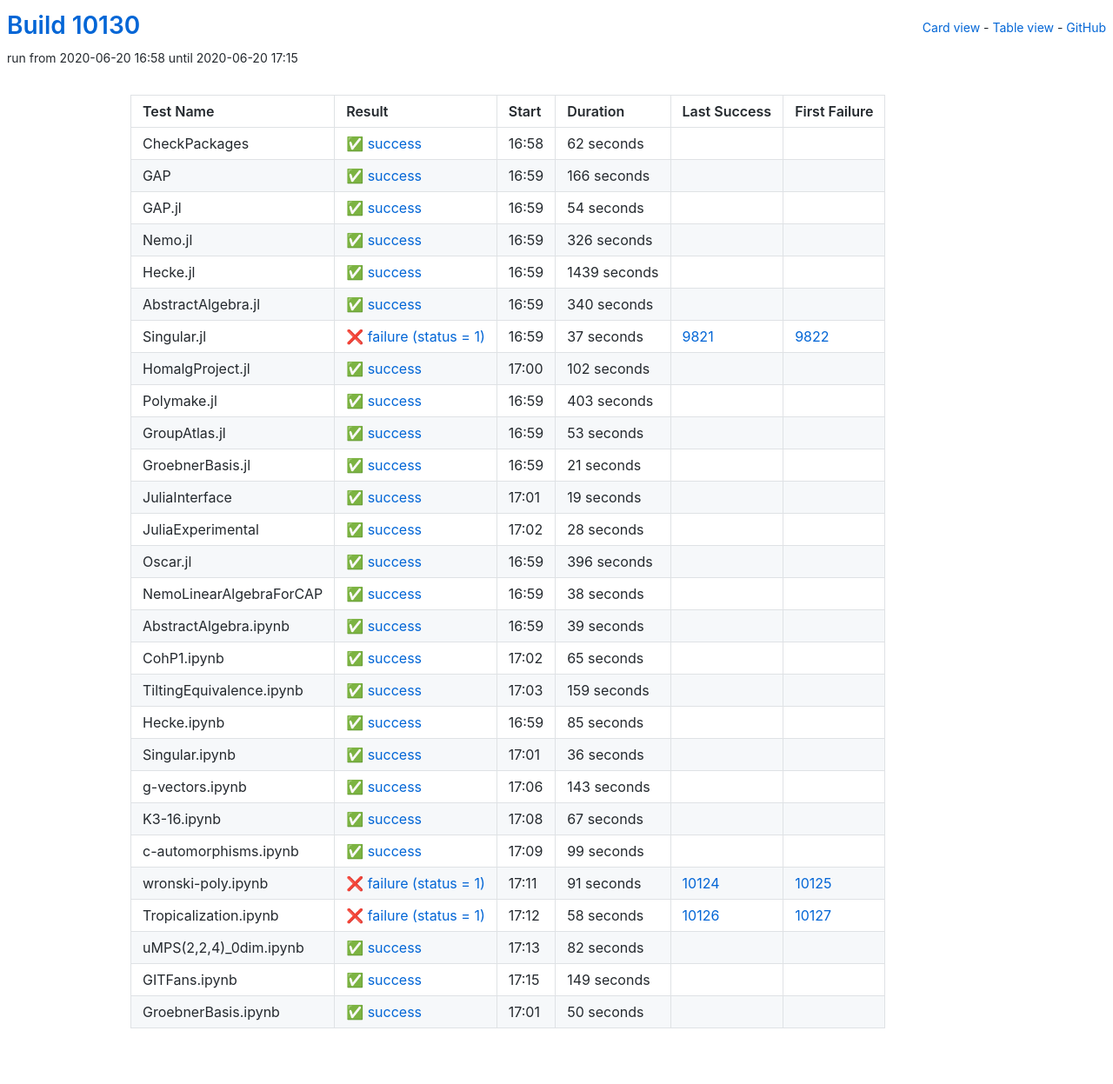
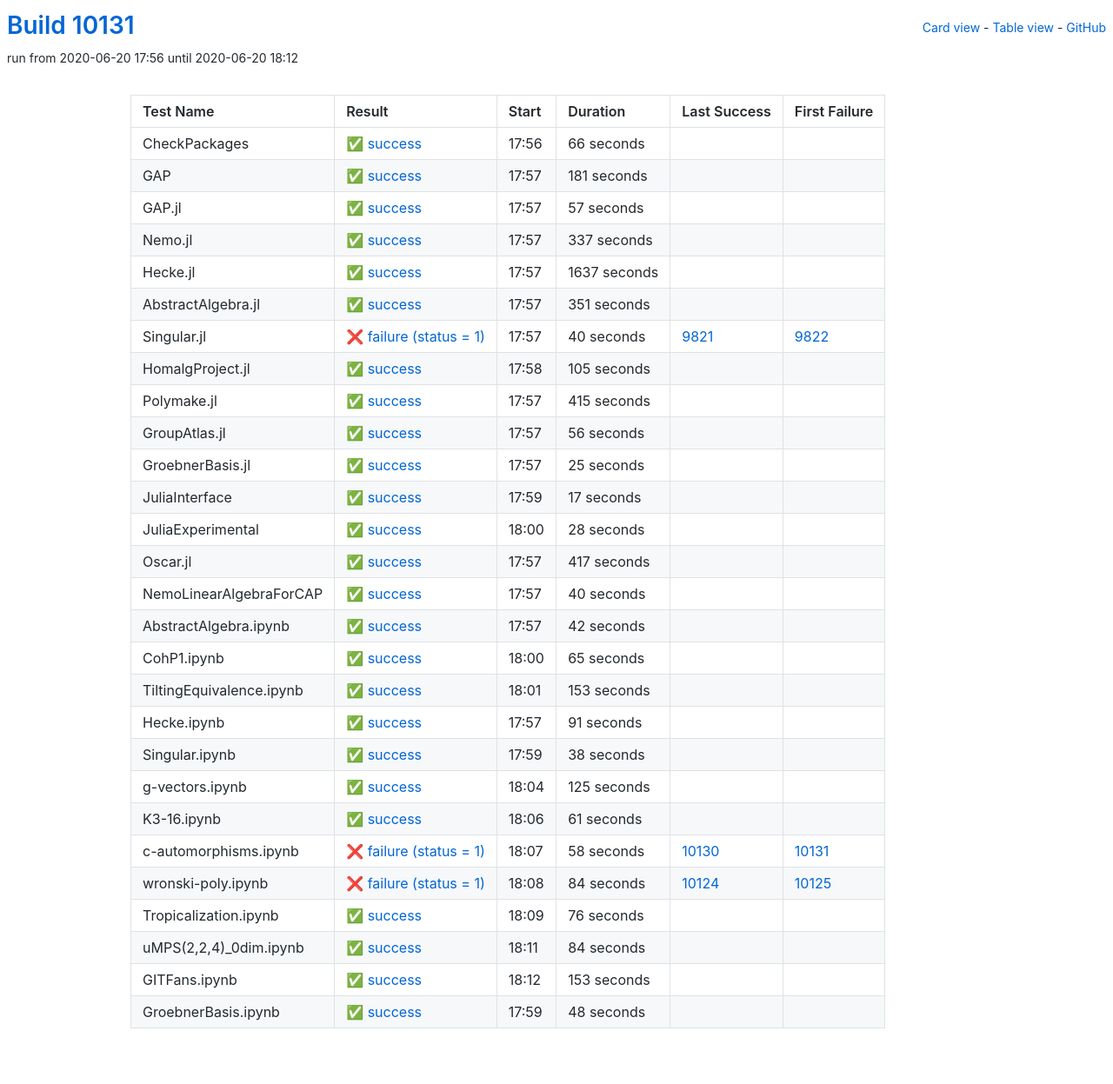
Before and after one commit to oscar-system/oscar-ci-status, a Jekyll site: the page built from table.html, in a window 1280 px wide. Shown: the whole page at 87% size. Built offline with Jekyll 4.4.1, drawn with Linux system fonts in a browser that asks for light colours.

Commit message:
Build #10131

```diff
--- a/_data/ci.yml
+++ b/_data/ci.yml
@@ -1,6 +1,6 @@
 ---
-build: 10130
-build_url: https://oscarci.mathematik.uni-kl.de/job/oscar/10130/
+build: 10131
+build_url: https://oscarci.mathematik.uni-kl.de/job/oscar/10131/
 job: oscar
 organization: oscar-system
 repo: oscar-ci-status
@@ -8,152 +8,152 @@ repourl: https://github.com/oscar-system/oscar-ci-status
 tests:
 - name: CheckPackages
   id: checkpackages
-  log: https://oscarci.mathematik.uni-kl.de/job/oscar/10130/artifact/logs/build-10130/CheckPackages.log
-  start: 2020-06-20 16:58
+  log: https://oscarci.mathematik.uni-kl.de/job/oscar/10131/artifact/logs/build-10131/CheckPackages.log
+  start: 2020-06-20 17:56
   success: true
   exitcode: 0
   status: success
-  duration: 62
+  duration: 66
   last_success: false
   last_success_url:
   first_failure: false
   first_failure_url:
 - name: GAP
   id: gap
-  log: https://oscarci.mathematik.uni-kl.de/job/oscar/10130/artifact/logs/build-10130/GAP.log
-  start: 2020-06-20 16:59
+  log: https://oscarci.mathematik.uni-kl.de/job/oscar/10131/artifact/logs/build-10131/GAP.log
+  start: 2020-06-20 17:57
   success: true
   exitcode: 0
   status: success
-  duration: 166
+  duration: 181
   last_success: false
   last_success_url:
   first_failure: false
   first_failure_url:
 - name: GAP.jl
   id: gap-jl
-  log: https://oscarci.mathematik.uni-kl.de/job/oscar/10130/artifact/logs/build-10130/GAP.jl.log
-  start: 2020-06-20 16:59
+  log: https://oscarci.mathematik.uni-kl.de/job/oscar/10131/artifact/logs/build-10131/GAP.jl.log
+  start: 2020-06-20 17:57
   success: true
   exitcode: 0
   status: success
-  duration: 54
+  duration: 57
   last_success: false
   last_success_url:
   first_failure: false
   first_failure_url:
 - name: Nemo.jl
   id: nemo-jl
-  log: https://oscarci.mathematik.uni-kl.de/job/oscar/10130/artifact/logs/build-10130/Nemo.jl.log
-  start: 2020-06-20 16:59
+  log: https://oscarci.mathematik.uni-kl.de/job/oscar/10131/artifact/logs/build-10131/Nemo.jl.log
+  start: 2020-06-20 17:57
   success: true
   exitcode: 0
   status: success
-  duration: 326
+  duration: 337
   last_success: false
   last_success_url:
   first_failure: false
   first_failure_url:
 - name: Hecke.jl
   id: hecke-jl
-  log: https://oscarci.mathematik.uni-kl.de/job/oscar/10130/artifact/logs/build-10130/Hecke.jl.log
-  start: 2020-06-20 16:59
+  log: https://oscarci.mathematik.uni-kl.de/job/oscar/10131/artifact/logs/build-10131/Hecke.jl.log
+  start: 2020-06-20 17:57
   success: true
   exitcode: 0
   status: success
-  duration: 1439
+  duration: 1637
   last_success: false
   last_success_url:
   first_failure: false
   first_failure_url:
 - name: AbstractAlgebra.jl
   id: abstractalgebra-jl
-  log: https://oscarci.mathematik.uni-kl.de/job/oscar/10130/artifact/logs/build-10130/AbstractAlgebra.jl.log
-  start: 2020-06-20 16:59
+  log: https://oscarci.mathematik.uni-kl.de/job/oscar/10131/artifact/logs/build-10131/AbstractAlgebra.jl.log
+  start: 2020-06-20 17:57
   success: true
   exitcode: 0
   status: success
-  duration: 340
+  duration: 351
   last_success: false
   last_success_url:
   first_failure: false
   first_failure_url:
 - name: Singular.jl
   id: singular-jl
-  log: https://oscarci.mathematik.uni-kl.de/job/oscar/10130/artifact/logs/build-10130/Singular.jl.log
-  start: 2020-06-20 16:59
+  log: https://oscarci.mathematik.uni-kl.de/job/oscar/10131/artifact/logs/build-10131/Singular.jl.log
+  start: 2020-06-20 17:57
   success: false
   exitcode: 1
   status: failure
-  duration: 37
+  duration: 40
   last_success: 9821
   last_success_url: https://oscarci.mathematik.uni-kl.de/job/oscar/9821/
   first_failure: 9822
   first_failure_url: https://oscarci.mathematik.uni-kl.de/job/oscar/9822/
 - name: HomalgProject.jl
   id: homalgproject-jl
-  log: https://oscarci.mathematik.uni-kl.de/job/oscar/10130/artifact/logs/build-10130/HomalgProject.jl.log
-  start: 2020-06-20 17:00
+  log: https://oscarci.mathematik.uni-kl.de/job/oscar/10131/artifact/logs/build-10131/HomalgProject.jl.log
+  start: 2020-06-20 17:58
   success: true
   exitcode: 0
   status: success
-  duration: 102
+  duration: 105
   last_success: false
   last_success_url:
   first_failure: false
   first_failure_url:
 - name: Polymake.jl
   id: polymake-jl
-  log: https://oscarci.mathematik.uni-kl.de/job/oscar/10130/artifact/logs/build-10130/Polymake.jl.log
-  start: 2020-06-20 16:59
+  log: https://oscarci.mathematik.uni-kl.de/job/oscar/10131/artifact/logs/build-10131/Polymake.jl.log
+  start: 2020-06-20 17:57
   success: true
   exitcode: 0
   status: success
-  duration: 403
+  duration: 415
   last_success: false
   last_success_url:
   first_failure: false
   first_failure_url:
 - name: GroupAtlas.jl
   id: groupatlas-jl
-  log: https://oscarci.mathematik.uni-kl.de/job/oscar/10130/artifact/logs/build-10130/GroupAtlas.jl.log
-  start: 2020-06-20 16:59
+  log: https://oscarci.mathematik.uni-kl.de/job/oscar/10131/artifact/logs/build-10131/GroupAtlas.jl.log
+  start: 2020-06-20 17:57
   success: true
   exitcode: 0
   status: success
-  duration: 53
+  duration: 56
   last_success: false
   last_success_url:
   first_failure: false
   first_failure_url:
 - name: GroebnerBasis.jl
   id: groebnerbasis-jl
-  log: https://oscarci.mathematik.uni-kl.de/job/oscar/10130/artifact/logs/build-10130/GroebnerBasis.jl.log
-  start: 2020-06-20 16:59
+  log: https://oscarci.mathematik.uni-kl.de/job/oscar/10131/artifact/logs/build-10131/GroebnerBasis.jl.log
+  start: 2020-06-20 17:57
   success: true
   exitcode: 0
   status: success
-  duration: 21
+  duration: 25
   last_success: false
   last_success_url:
   first_failure: false
   first_failure_url:
 - name: JuliaInterface
   id: juliainterface
-  log: https://oscarci.mathematik.uni-kl.de/job/oscar/10130/artifact/logs/build-10130/JuliaInterface.log
-  start: 2020-06-20 17:01
+  log: https://oscarci.mathematik.uni-kl.de/job/oscar/10131/artifact/logs/build-10131/JuliaInterface.log
+  start: 2020-06-20 17:59
   success: true
   exitcode: 0
   status: success
-  duration: 19
+  duration: 17
   last_success: false
   last_success_url:
   first_failure: false
   first_failure_url:
 - name: JuliaExperimental
   id: juliaexperimental
-  log: https://oscarci.mathematik.uni-kl.de/job/oscar/10130/artifact/logs/build-10130/JuliaExperimental.log
-  start: 2020-06-20 17:02
+  log: https://oscarci.mathematik.uni-kl.de/job/oscar/10131/artifact/logs/build-10131/JuliaExperimental.log
+  start: 2020-06-20 18:00
   success: true
   exitcode: 0
   status: success
@@ -164,44 +164,44 @@ tests:
   first_failure_url:
 - name: Oscar.jl
   id: oscar-jl
-  log: https://oscarci.mathematik.uni-kl.de/job/oscar/10130/artifact/logs/build-10130/Oscar.jl.log
-  start: 2020-06-20 16:59
+  log: https://oscarci.mathematik.uni-kl.de/job/oscar/10131/artifact/logs/build-10131/Oscar.jl.log
+  start: 2020-06-20 17:57
   success: true
   exitcode: 0
   status: success
-  duration: 396
+  duration: 417
   last_success: false
   last_success_url:
   first_failure: false
   first_failure_url:
 - name: NemoLinearAlgebraForCAP
   id: nemolinearalgebraforcap
-  log: https://oscarci.mathematik.uni-kl.de/job/oscar/10130/artifact/logs/build-10130/NemoLinearAlgebraForCAP.log
-  start: 2020-06-20 16:59
+  log: https://oscarci.mathematik.uni-kl.de/job/oscar/10131/artifact/logs/build-10131/NemoLinearAlgebraForCAP.log
+  start: 2020-06-20 17:57
   success: true
   exitcode: 0
   status: success
-  duration: 38
+  duration: 40
   last_success: false
   last_success_url:
   first_failure: false
   first_failure_url:
 - name: AbstractAlgebra.ipynb
   id: abstractalgebra-ipynb
-  log: https://oscarci.mathematik.uni-kl.de/job/oscar/10130/artifact/logs/build-10130/AbstractAlgebra.ipynb.log
-  start: 2020-06-20 16:59
+  log: https://oscarci.mathematik.uni-kl.de/job/oscar/10131/artifact/logs/build-10131/AbstractAlgebra.ipynb.log
+  start: 2020-06-20 17:57
   success: true
   exitcode: 0
   status: success
-  duration: 39
+  duration: 42
   last_success: false
   last_success_url:
   first_failure: false
   first_failure_url:
 - name: CohP1.ipynb
   id: cohp1-ipynb
-  log: https://oscarci.mathematik.uni-kl.de/job/oscar/10130/artifact/logs/build-10130/CohP1.ipynb.log
-  start: 2020-06-20 17:02
+  log: https://oscarci.mathematik.uni-kl.de/job/oscar/10131/artifact/logs/build-10131/CohP1.ipynb.log
+  start: 2020-06-20 18:00
   success: true
   exitcode: 0
   status: success
@@ -212,132 +212,132 @@ tests:
   first_failure_url:
 - name: TiltingEquivalence.ipynb
   id: tiltingequivalence-ipynb
-  log: https://oscarci.mathematik.uni-kl.de/job/oscar/10130/artifact/logs/build-10130/TiltingEquivalence.ipynb.log
-  start: 2020-06-20 17:03
+  log: https://oscarci.mathematik.uni-kl.de/job/oscar/10131/artifact/logs/build-10131/TiltingEquivalence.ipynb.log
+  start: 2020-06-20 18:01
   success: true
   exitcode: 0
   status: success
-  duration: 159
+  duration: 153
   last_success: false
   last_success_url:
   first_failure: false
   first_failure_url:
 - name: Hecke.ipynb
   id: hecke-ipynb
-  log: https://oscarci.mathematik.uni-kl.de/job/oscar/10130/artifact/logs/build-10130/Hecke.ipynb.log
-  start: 2020-06-20 16:59
+  log: https://oscarci.mathematik.uni-kl.de/job/oscar/10131/artifact/logs/build-10131/Hecke.ipynb.log
+  start: 2020-06-20 17:57
   success: true
   exitcode: 0
   status: success
-  duration: 85
+  duration: 91
   last_success: false
   last_success_url:
   first_failure: false
   first_failure_url:
 - name: Singular.ipynb
   id: singular-ipynb
-  log: https://oscarci.mathematik.uni-kl.de/job/oscar/10130/artifact/logs/build-10130/Singular.ipynb.log
-  start: 2020-06-20 17:01
+  log: https://oscarci.mathematik.uni-kl.de/job/oscar/10131/artifact/logs/build-10131/Singular.ipynb.log
+  start: 2020-06-20 17:59
   success: true
   exitcode: 0
   status: success
-  duration: 36
+  duration: 38
   last_success: false
   last_success_url:
   first_failure: false
   first_failure_url:
 - name: g-vectors.ipynb
   id: g-vectors-ipynb
-  log: https://oscarci.mathematik.uni-kl.de/job/oscar/10130/artifact/logs/build-10130/g-vectors.ipynb.log
-  start: 2020-06-20 17:06
+  log: https://oscarci.mathematik.uni-kl.de/job/oscar/10131/artifact/logs/build-10131/g-vectors.ipynb.log
+  start: 2020-06-20 18:04
   success: true
   exitcode: 0
   status: success
-  duration: 143
+  duration: 125
   last_success: false
   last_success_url:
   first_failure: false
   first_failure_url:
 - name: K3-16.ipynb
   id: k3-16-ipynb
-  log: https://oscarci.mathematik.uni-kl.de/job/oscar/10130/artifact/logs/build-10130/K3-16.ipynb.log
-  start: 2020-06-20 17:08
+  log: https://oscarci.mathematik.uni-kl.de/job/oscar/10131/artifact/logs/build-10131/K3-16.ipynb.log
+  start: 2020-06-20 18:06
   success: true
   exitcode: 0
   status: success
-  duration: 67
+  duration: 61
   last_success: false
   last_success_url:
   first_failure: false
   first_failure_url:
 - name: c-automorphisms.ipynb
   id: c-automorphisms-ipynb
-  log: https://oscarci.mathematik.uni-kl.de/job/oscar/10130/artifact/logs/build-10130/c-automorphisms.ipynb.log
-  start: 2020-06-20 17:09
-  success: true
-  exitcode: 0
-  status: success
-  duration: 99
-  last_success: false
-  last_success_url:
-  first_failure: false
-  first_failure_url:
-- name: wronski-poly.ipynb
-  id: wronski-poly-ipynb
-  log: https://oscarci.mathematik.uni-kl.de/job/oscar/10130/artifact/logs/build-10130/wronski-poly.ipynb.log
-  start: 2020-06-20 17:11
+  log: https://oscarci.mathematik.uni-kl.de/job/oscar/10131/artifact/logs/build-10131/c-automorphisms.ipynb.log
+  start: 2020-06-20 18:07
   success: false
   exitcode: 1
   status: failure
-  duration: 91
+  duration: 58
+  last_success: 10130
+  last_success_url: https://oscarci.mathematik.uni-kl.de/job/oscar/10130/
+  first_failure: 10131
+  first_failure_url: https://oscarci.mathematik.uni-kl.de/job/oscar/10131/
+- name: wronski-poly.ipynb
+  id: wronski-poly-ipynb
+  log: https://oscarci.mathematik.uni-kl.de/job/oscar/10131/artifact/logs/build-10131/wronski-poly.ipynb.log
+  start: 2020-06-20 18:08
+  success: false
+  exitcode: 1
+  status: failure
+  duration: 84
   last_success: 10124
   last_success_url: https://oscarci.mathematik.uni-kl.de/job/oscar/10124/
   first_failure: 10125
   first_failure_url: https://oscarci.mathematik.uni-kl.de/job/oscar/10125/
 - name: Tropicalization.ipynb
   id: tropicalization-ipynb
-  log: https://oscarci.mathematik.uni-kl.de/job/oscar/10130/artifact/logs/build-10130/Tropicalization.ipynb.log
-  start: 2020-06-20 17:12
-  success: false
-  exitcode: 1
-  status: failure
-  duration: 58
-  last_success: 10126
-  last_success_url: https://oscarci.mathematik.uni-kl.de/job/oscar/10126/
-  first_failure: 10127
-  first_failure_url: https://oscarci.mathematik.uni-kl.de/job/oscar/10127/
-- name: uMPS(2,2,4)_0dim.ipynb
-  id: umps-2-2-4-0dim-ipynb
-  log: https://oscarci.mathematik.uni-kl.de/job/oscar/10130/artifact/logs/build-10130/uMPS-2-2-4-_0dim.ipynb.log
-  start: 2020-06-20 17:13
+  log: https://oscarci.mathematik.uni-kl.de/job/oscar/10131/artifact/logs/build-10131/Tropicalization.ipynb.log
+  start: 2020-06-20 18:09
   success: true
   exitcode: 0
   status: success
-  duration: 82
+  duration: 76
+  last_success: false
+  last_success_url:
+  first_failure: false
+  first_failure_url:
+- name: uMPS(2,2,4)_0dim.ipynb
+  id: umps-2-2-4-0dim-ipynb
+  log: https://oscarci.mathematik.uni-kl.de/job/oscar/10131/artifact/logs/build-10131/uMPS-2-2-4-_0dim.ipynb.log
+  start: 2020-06-20 18:11
+  success: true
+  exitcode: 0
+  status: success
+  duration: 84
   last_success: false
   last_success_url:
   first_failure: false
   first_failure_url:
 - name: GITFans.ipynb
   id: gitfans-ipynb
-  log: https://oscarci.mathematik.uni-kl.de/job/oscar/10130/artifact/logs/build-10130/GITFans.ipynb.log
-  start: 2020-06-20 17:15
+  log: https://oscarci.mathematik.uni-kl.de/job/oscar/10131/artifact/logs/build-10131/GITFans.ipynb.log
+  start: 2020-06-20 18:12
   success: true
   exitcode: 0
   status: success
-  duration: 149
+  duration: 153
   last_success: false
   last_success_url:
   first_failure: false
   first_failure_url:
 - name: GroebnerBasis.ipynb
   id: groebnerbasis-ipynb
-  log: https://oscarci.mathematik.uni-kl.de/job/oscar/10130/artifact/logs/build-10130/GroebnerBasis.ipynb.log
-  start: 2020-06-20 17:01
+  log: https://oscarci.mathematik.uni-kl.de/job/oscar/10131/artifact/logs/build-10131/GroebnerBasis.ipynb.log
+  start: 2020-06-20 17:59
   success: true
   exitcode: 0
   status: success
-  duration: 50
+  duration: 48
   last_success: false
   last_success_url:
   first_failure: false
```
Also changed, not shown: README.md.
